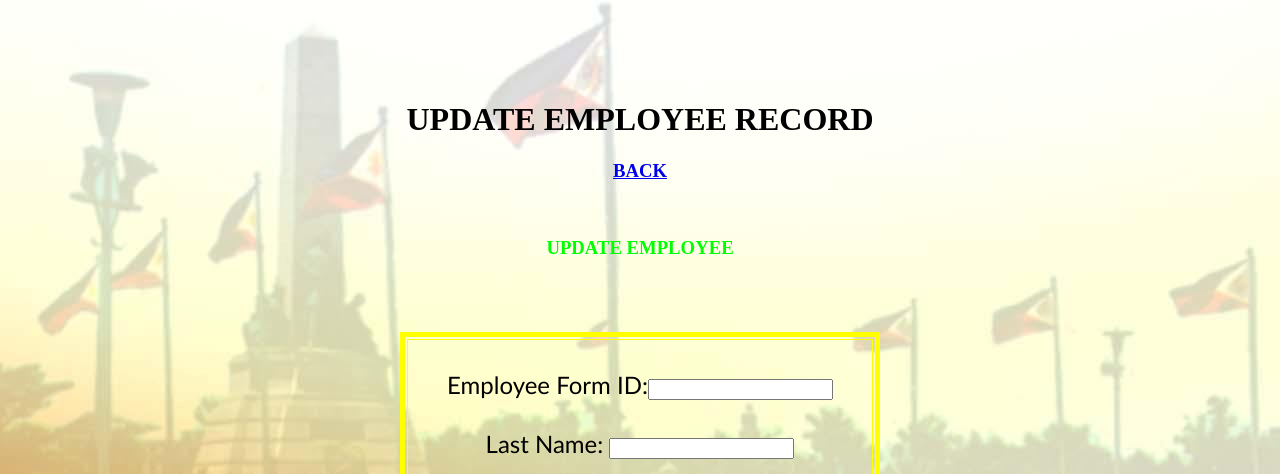
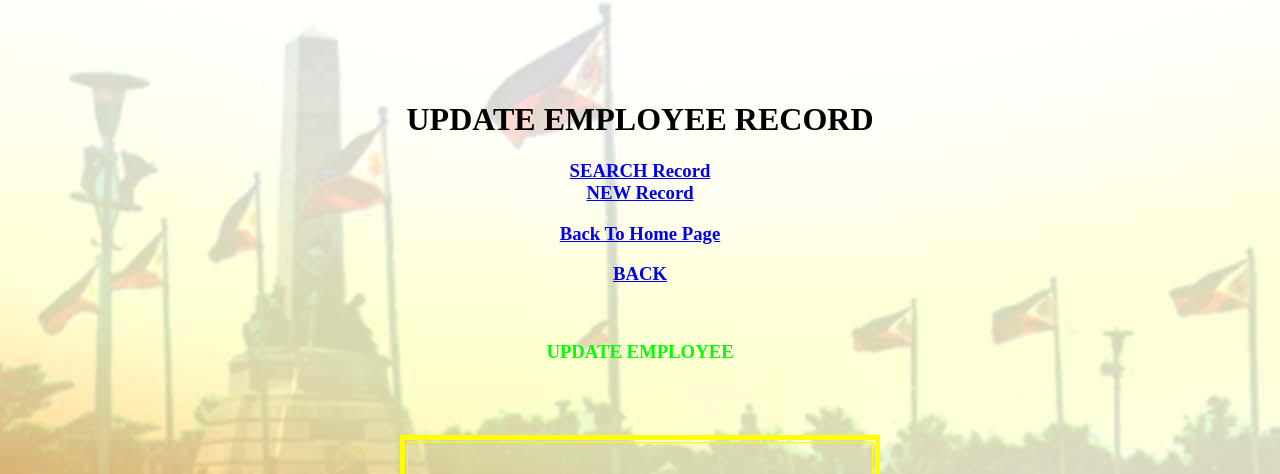
Before and after one commit to rajivsri1996/proyekto, a PHP site: page /7.php in a window 1280 px wide. Shown: the top 474 px of the page. Run offline with PHP 8.4, Linux system fonts and the light colour scheme.

Commit message:
Added Shortcuts
Added shortcut links to navigate

```diff
--- a/7.php
+++ b/7.php
@@ -49,6 +49,13 @@ else
 <h1 align=center><font color='black'><b>UPDATE EMPLOYEE RECORD</font></h1>
 <div id="wrap">
 		<div id="menu">
+
+
+		<h3 align="center"><span class="style1"><a href="5.php">SEARCH Record</a><br>
+  <a href="1.php">NEW Record</a></span></h3>
+			<h3 align="center"><a href="HOMES.php"><strong>Back To Home Page</strong></a> </h3>
+
+
 			<h3 align="center"><a href="option1.php">BACK</a><br>
 
 		</div>
```
